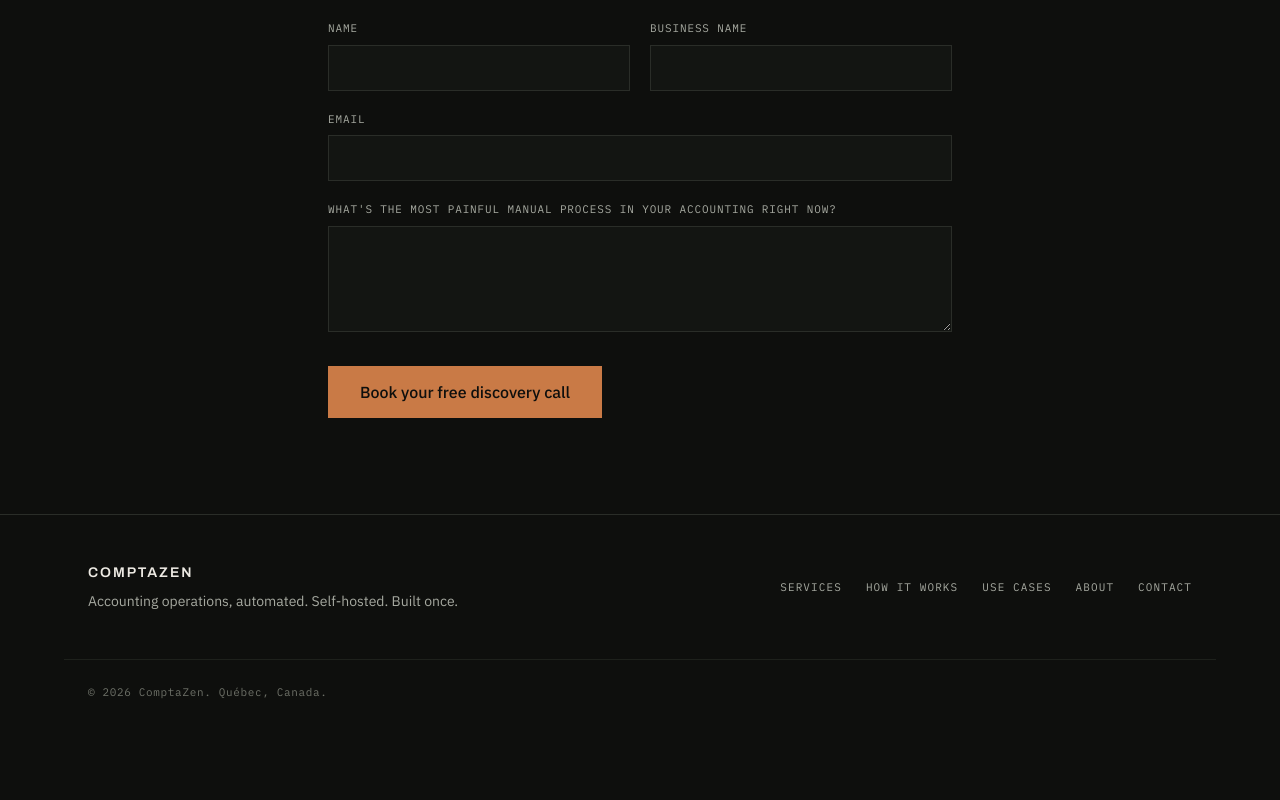
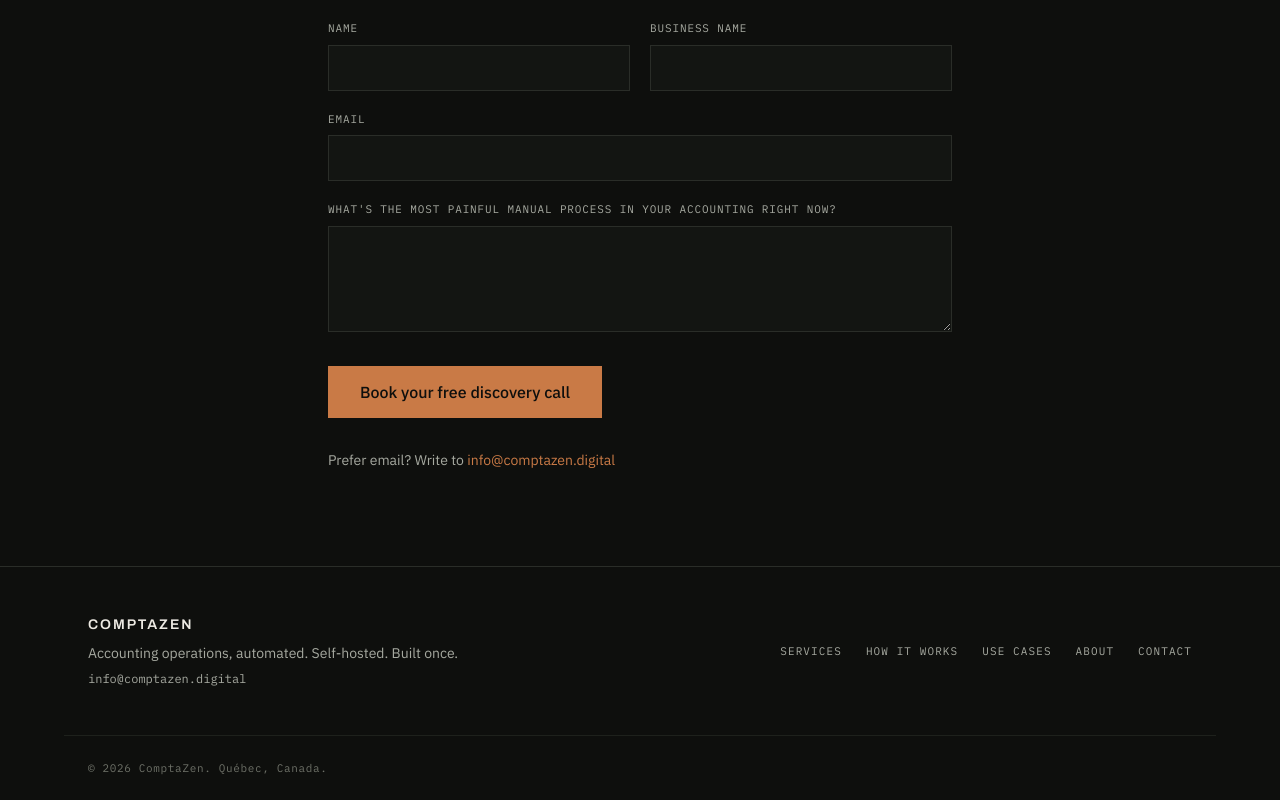
Before and after one commit to iflis7/comptazen, a Next.js app: page /en/contact in a window 1280 px wide. Shown: the part 433-1233 px from the top of the page. Before the commit the page ends 1157 px from the top, so only its background shows below. Built offline with nearby package versions, Linux system fonts and the light colour scheme.

Commit message:
Fix Vercel build: don't use standalone output on Vercel

```diff
--- a/messages/en.json
+++ b/messages/en.json
@@ -15,7 +15,8 @@
   },
   "Footer": {
     "tagline": "Accounting operations, automated. Self-hosted. Built once.",
-    "copyright": "© {year} ComptaZen. Québec, Canada."
+    "copyright": "© {year} ComptaZen. Québec, Canada.",
+    "email": "info@comptazen.digital"
   },
   "Home": {
     "meta": {
@@ -161,7 +162,7 @@
     },
     "kicker": "ABOUT",
     "h1": "Why this exists",
-    "founderBio": "Hafid SAADI spent years working in ERP integration, workflow automation, and accounting technology — bridging the gap between how a business actually operates and the systems meant to support it. ComptaZen exists because that gap is the same gap, over and over, in almost every small business's back office: real work being done by hand that software should be doing instead.",
+    "founderBio": "[Founder name] spent years working in ERP integration, workflow automation, and accounting technology — bridging the gap between how a business actually operates and the systems meant to support it. ComptaZen exists because that gap is the same gap, over and over, in almost every small business's back office: real work being done by hand that software should be doing instead.",
     "approachLabel": "THE APPROACH",
     "approachTitle": "Built and hosted, never glued together",
     "approachBody": "ComptaZen builds and hosts every system itself — nothing glued together from third-party no-code platforms, nothing routing your financial data through another company's tools. If a system touches how money moves through your business, you should be able to trust exactly who's touching it and how.",
@@ -187,7 +188,8 @@
       "sending": "Sending…",
       "successTitle": "Got it.",
       "successBody": "We'll be in touch shortly to book your discovery call."
-    }
+    },
+    "emailAlt": "Prefer email? Write to"
   },
   "HowItWorksPage": {
     "meta": {
--- a/messages/fr.json
+++ b/messages/fr.json
@@ -15,7 +15,8 @@
   },
   "Footer": {
     "tagline": "Automatisation des opérations comptables. Autohébergé. Construit une fois.",
-    "copyright": "© {year} ComptaZen. Québec, Canada."
+    "copyright": "© {year} ComptaZen. Québec, Canada.",
+    "email": "info@comptazen.digital"
   },
   "Home": {
     "meta": {
@@ -161,7 +162,7 @@
     },
     "kicker": "À PROPOS",
     "h1": "Pourquoi ça existe",
-    "founderBio": "Hafid SAADI a passé des années à travailler en intégration ERP, en automatisation des processus et en technologie comptable — à combler l'écart entre la façon dont une entreprise fonctionne réellement et les systèmes censés la soutenir. ComptaZen existe parce que cet écart est le même, encore et encore, dans presque tous les bureaux administratifs des petites entreprises : du vrai travail fait à la main que le logiciel devrait faire à sa place.",
+    "founderBio": "[Nom du fondateur] a passé des années à travailler en intégration ERP, en automatisation des processus et en technologie comptable — à combler l'écart entre la façon dont une entreprise fonctionne réellement et les systèmes censés la soutenir. ComptaZen existe parce que cet écart est le même, encore et encore, dans presque tous les bureaux administratifs des petites entreprises : du vrai travail fait à la main que le logiciel devrait faire à sa place.",
     "approachLabel": "L'APPROCHE",
     "approachTitle": "Construit et hébergé, jamais bricolé",
     "approachBody": "ComptaZen construit et héberge elle-même chaque système — rien de bricolé à partir de plateformes no-code tierces, rien qui achemine vos données financières à travers les outils d'une autre entreprise. Si un système touche à la façon dont l'argent circule dans votre entreprise, vous devriez pouvoir savoir exactement qui y touche, et comment.",
@@ -187,7 +188,8 @@
       "sending": "Envoi en cours…",
       "successTitle": "C'est noté.",
       "successBody": "On vous contactera sous peu pour réserver votre appel de découverte."
-    }
+    },
+    "emailAlt": "Vous préférez le courriel? Écrivez-nous à"
   },
   "HowItWorksPage": {
     "meta": {
--- a/next.config.ts
+++ b/next.config.ts
@@ -6,7 +6,12 @@ const withNextIntl = createNextIntlPlugin("./src/i18n/request.ts");
 const nextConfig: NextConfig = {
   // Minimal, self-contained build output for the Docker image — see
   // Dockerfile, which copies .next/standalone instead of node_modules.
-  output: "standalone",
+  // Vercel does its own serverless function packaging and does not expect
+  // (or support) a standalone build — leaving this on for Vercel builds
+  // breaks them with "ENOENT .../.next/next-server.js.nft.json". Vercel
+  // sets the VERCEL env var during its builds, so only opt into
+  // standalone output when we're NOT building on Vercel (i.e. for Docker).
+  output: process.env.VERCEL ? undefined : "standalone",
 };
 
 export default withNextIntl(nextConfig);
--- a/src/app/[locale]/contact/page.tsx
+++ b/src/app/[locale]/contact/page.tsx
@@ -37,6 +37,16 @@ export default async function ContactPage({
       <div className="mt-10">
         <ContactForm />
       </div>
+
+      <p className="mt-8 text-sm text-[var(--color-ink-muted)]">
+        {t("emailAlt")}{" "}
+        <a
+          href="mailto:info@comptazen.digital"
+          className="text-[var(--color-accent)] hover:underline"
+        >
+          info@comptazen.digital
+        </a>
+      </p>
     </section>
   );
 }
--- a/src/components/footer.tsx
+++ b/src/components/footer.tsx
@@ -16,6 +16,12 @@ export async function Footer() {
           <p className="mt-2 text-sm text-[var(--color-ink-muted)]">
             {t("tagline")}
           </p>
+          <a
+            href="mailto:info@comptazen.digital"
+            className="mt-2 block font-mono text-xs text-[var(--color-ink-muted)] transition-colors hover:text-[var(--color-accent)]"
+          >
+            {t("email")}
+          </a>
         </div>
         <nav className="flex flex-wrap gap-x-6 gap-y-2 font-mono text-[11px] uppercase tracking-[0.1em] text-[var(--color-ink-muted)]">
           {NAV_LINKS.map((link) => (
```
